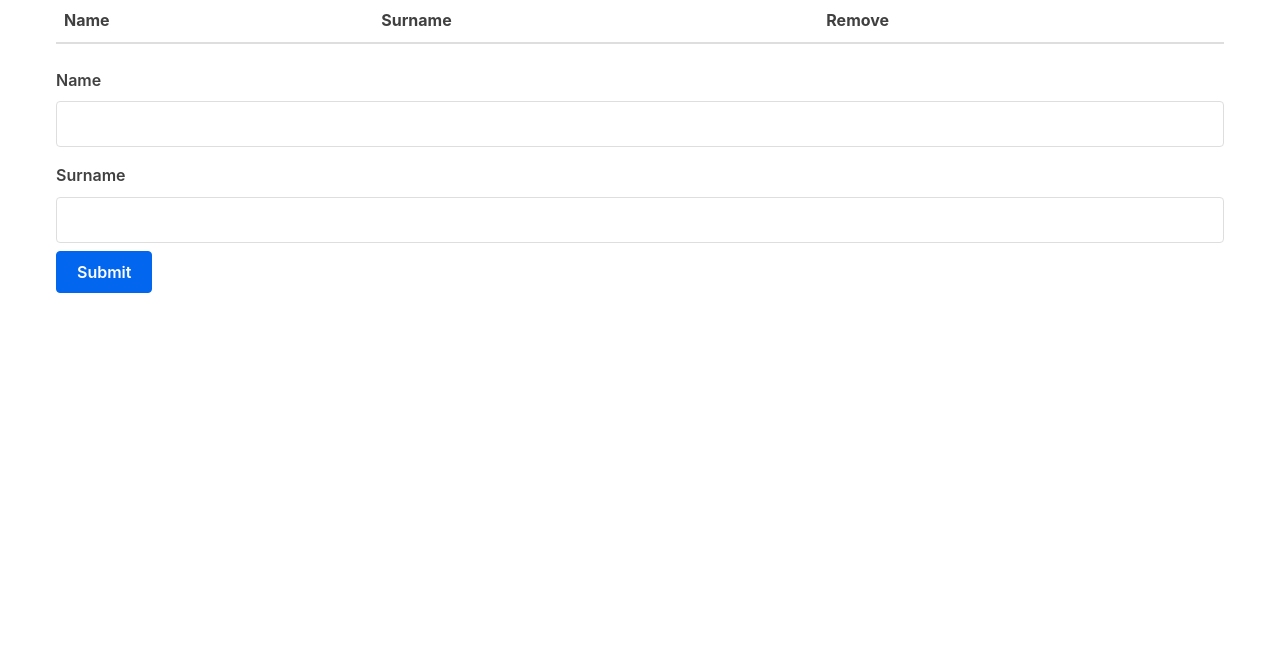
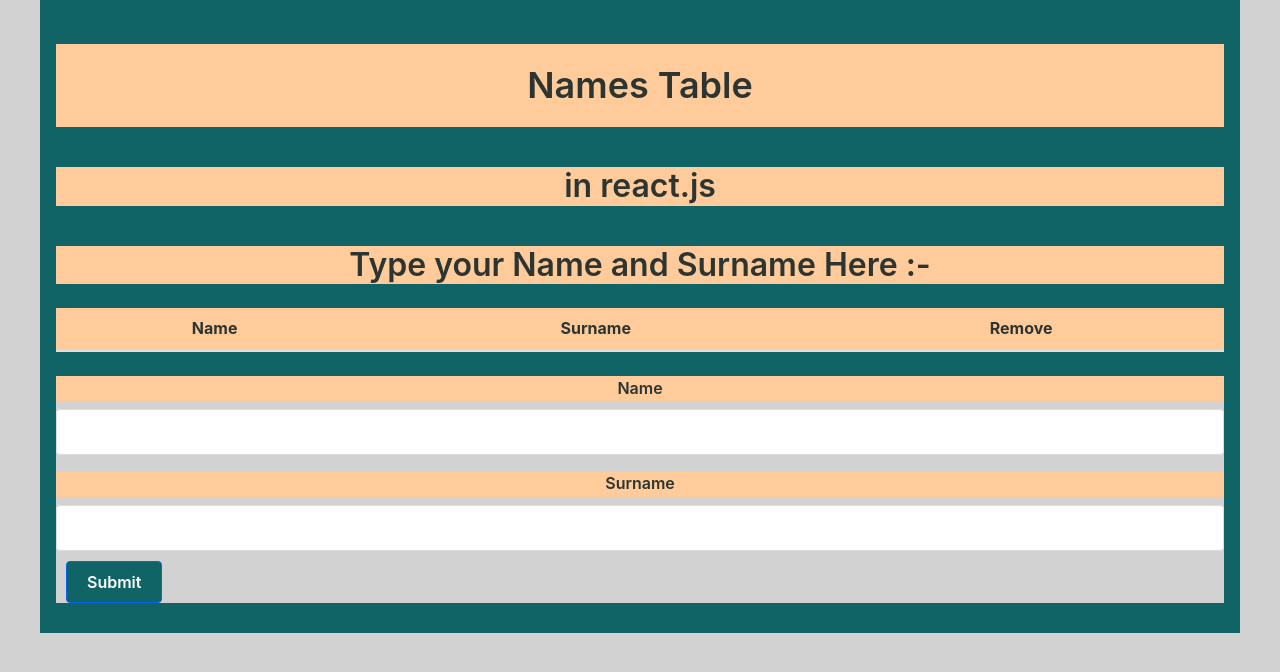
Before and after one commit to Keshav7104/React-app, a React (Create React App) app in the folder my-app/: page / in a window 1280 px wide. Shown: the top 672 px of the page. Built offline with nearby package versions, Linux system fonts and the light colour scheme.

Commit message:
added my own css color pallete and made minor changes in App.js ,Table.js, Form.js regarding look of App

```diff
--- a/my-app/src/App.js
+++ b/my-app/src/App.js
@@ -40,6 +40,9 @@ class App extends Component {
         const { characters } =this.state;
         return(
             <div className="container">
+                <h1>Names Table</h1>
+                <h2>in react.js</h2>
+                <h2>Type your Name and Surname Here :- </h2>
                 <Table characterData={characters} removeCharacter={this.removeCharacter}/>
                 <Form handleSubmit={this.handleSubmit}/>
             </div>
--- a/my-app/src/Form.js
+++ b/my-app/src/Form.js
@@ -46,7 +46,7 @@ class Form extends Component {
                     id="surname"
                     value={surname}
                     onChange={this.handleChange} />
-                <button type="submit">
+                <button id="but" type="submit">
                     Submit
                 </button>
             </form>
--- a/my-app/src/Table.js
+++ b/my-app/src/Table.js
@@ -19,7 +19,7 @@ const TableBody =(props) =>{
                 <td>{row.name}</td>
                 <td>{row.surname}</td>
                 <td>
-                    <button onClick={ () => props.removeCharacter(index)}>Delete</button>
+                    <button  onClick={ () => props.removeCharacter(index)}>Delete</button>
                 </td>
             </tr>
         )
--- a/my-app/src/index.css
+++ b/my-app/src/index.css
@@ -1019,6 +1019,36 @@ caption {
     width: 100%;
   }
 }
+*{
+  background-color: #d2d2d2;
+}
+.container{
+  background-color: #116466;
+  padding-top: 20px;
+  padding-bottom: 20px;
+}
+h1{
+  background-color: #ffcb9a;
+  padding: 20px;
+  text-align: center;
+  color: #2c3531
+}
+h2,th,label{
+  background-color: #ffcb9a;
+  text-align: center;
+  color: #2c3531;
+}
+#name,#surname{
+  background-color: white;
+}
+button,#but{
+  display: block;
+  background-color: #116466;
+  margin: 10px;
+}
+td{
+  text-align: center;
+}
 
 /*
  * Navigation
```
